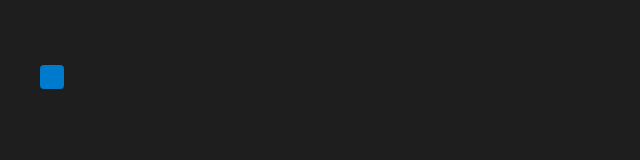
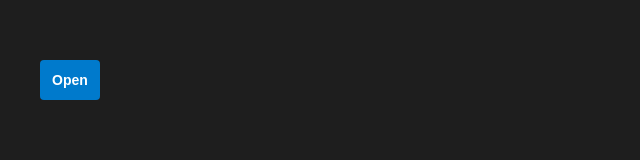
Before and after one commit to codet-code/Codet-Code-V1, a plain HTML site: page index.html in a window 1280 px wide. Shown: the whole page, without its empty margins (0-640 px from the left). Drawn offline with Linux system fonts and the light colour scheme.

Commit message:
Update 1.1.6

```diff
--- a/index.html
+++ b/index.html
@@ -4,7 +4,7 @@
 <link rel="stylesheet" href="style.css">
 </head>
 <body>
-<button onclick="openHomeWindow()"></button>
+<button onclick="openHomeWindow()">Open</button>
 </body>
 <script src="window-open.js"></script>
 </html>
```
